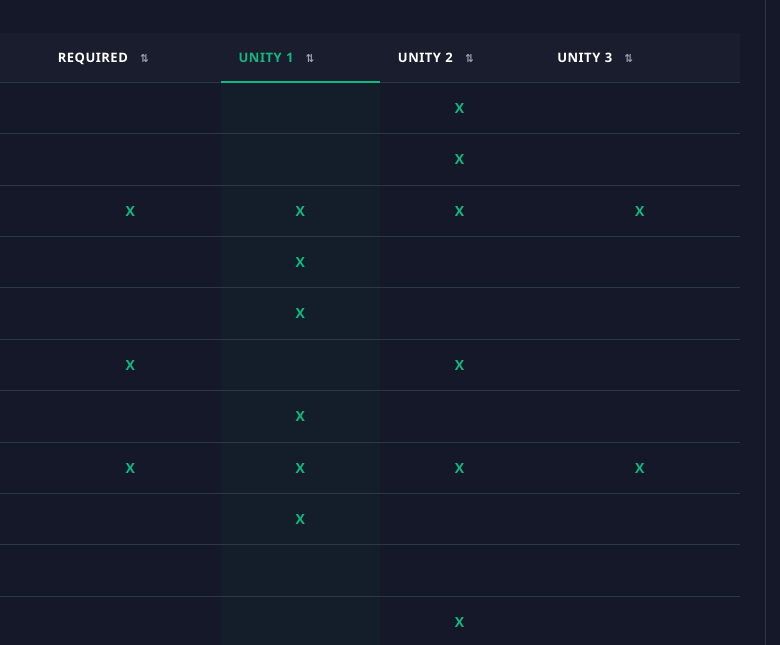
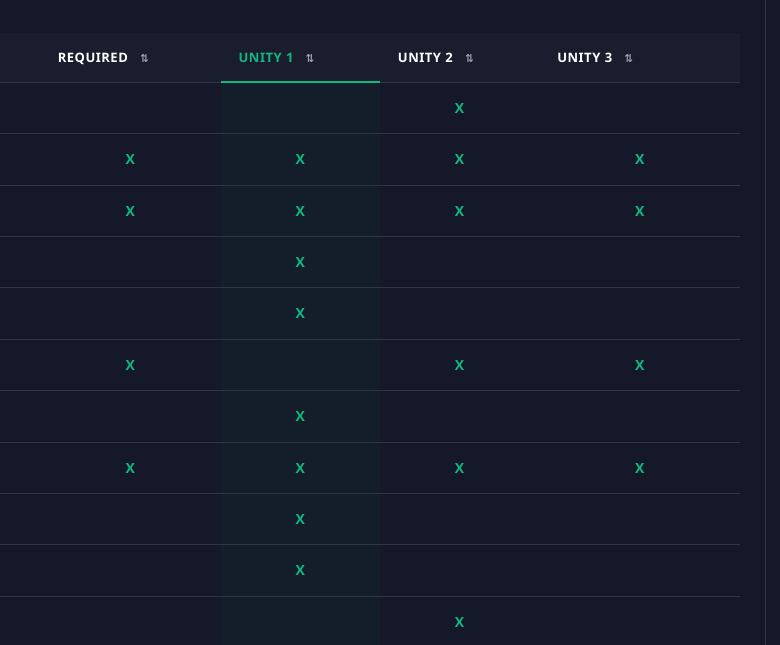
Before and after one commit to phenomenon010/Personal-Starfield-Mod-List, a plain HTML site: page Playthrough-plan.html in a window 1280 px wide. Shown: the part 800-1445 px from the top of the page, 463-1243 px from the left. Drawn offline with Linux system fonts and the light colour scheme.

Commit message:
Update 2.3
Updated the Scheduled Jumps and Added Continuum to the Required list beacause of perks, may not want to ever remove the mod.

```diff
--- a/Playthrough-plan.html
+++ b/Playthrough-plan.html
@@ -52,15 +52,15 @@
             </thead>
             <tbody>
                 <tr><td>Mining Conglomerate</td><td></td><td></td><td class="active-jump">X</td><td></td></tr>
-                <tr><td>Continuum</td><td></td><td></td><td class="active-jump">X</td><td></td></tr>
+                <tr><td>Continuum</td><td class="active-jump">X</td><td class="active-jump">X</td><td class="active-jump">X</td><td class="active-jump">X</td></tr>
                 <tr><td>The Headhunter</td><td class="active-jump">X</td><td class="active-jump">X</td><td class="active-jump">X</td><td class="active-jump">X</td></tr>
                 <tr><td>Everbright</td><td></td><td class="active-jump">X</td><td></td><td></td></tr>
                 <tr><td>At Hells Gate</td><td></td><td class="active-jump">X</td><td></td><td></td></tr>
-                <tr><td>Cryomancers</td><td class="active-jump">X</td><td class="active-jump"></td><td class="active-jump">X</td><td class="active-jump"></td></tr>
+                <tr><td>Cryomancers</td><td class="active-jump">X</td><td class="active-jump"></td><td class="active-jump">X</td><td class="active-jump">X</td></tr>
                 <tr><td>Sammy and the Lab of Nightmares</td><td></td><td class="active-jump">X</td><td></td><td></td></tr>
                 <tr><td>Vigilance</td><td class="active-jump">X</td><td class="active-jump">X</td><td class="active-jump">X</td><td class="active-jump">X</td></tr>
                 <tr><td>Chucks Noir</td><td></td><td class="active-jump">X</td><td></td><td></td></tr>
-                <tr><td>From the Gutter Neon Quest</td><td></td><td class="active-jump"></td>X<td></td><td></td></tr>
+                <tr><td>From the Gutter Neon Quest</td><td></td><td class="active-jump">X</td>X<td></td><td></td></tr>
                 <tr><td>Redgrave</td><td></td><td></td><td class="active-jump">X</td><td></td></tr>
                 <tr><td>The Perfect Recipe</td><td></td><td class="active-jump">X</td><td></td><td></td></tr>
                 <tr><td>The Veil</td><td></td><td class="active-jump">X</td><td></td><td></td></tr>
```
